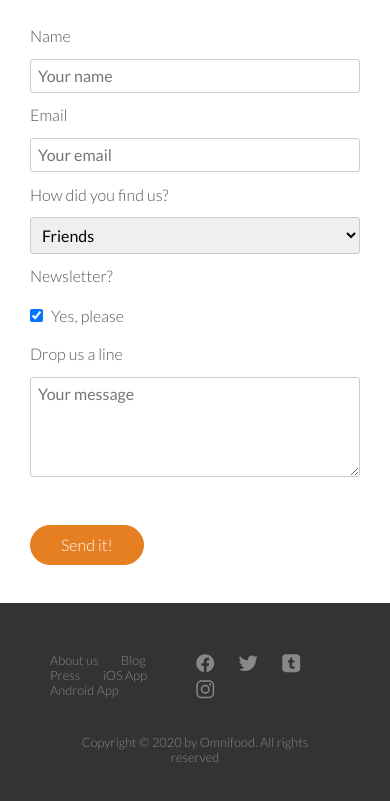
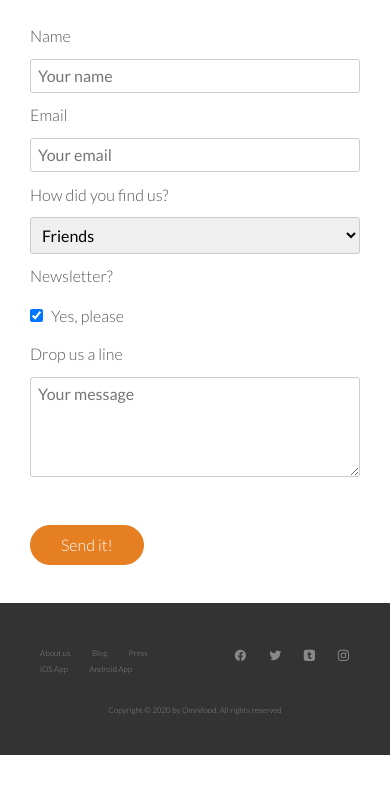
Before and after one commit to DianCortes11/Omnifood, a plain HTML site: page index.html in a window 390 px wide. Shown: the part 6919-7720 px from the top of the page. After the commit the page ends 7674 px from the top, so only its background shows below. Drawn offline with nearby package versions, Linux system fonts and the light colour scheme.

Commit message:
responsive hot fix

```diff
--- a/resources/css/style.css
+++ b/resources/css/style.css
@@ -648,6 +648,21 @@ footer p {
     margin-top: 20px;
 }
 
+@media (max-width: 900px) {
+    footer {
+        padding: 40px;
+        font-size: 50%;
+    }
+
+    .footer-nav li,
+.social-links li {
+    display: inline-block;
+    margin-right: 20px;
+    margin-top: 6px;
+}
+
+  }
+
 /*---------------------------------------------*/
 /*ANIMACIONES*/
 /*---------------------------------------------*/
```
